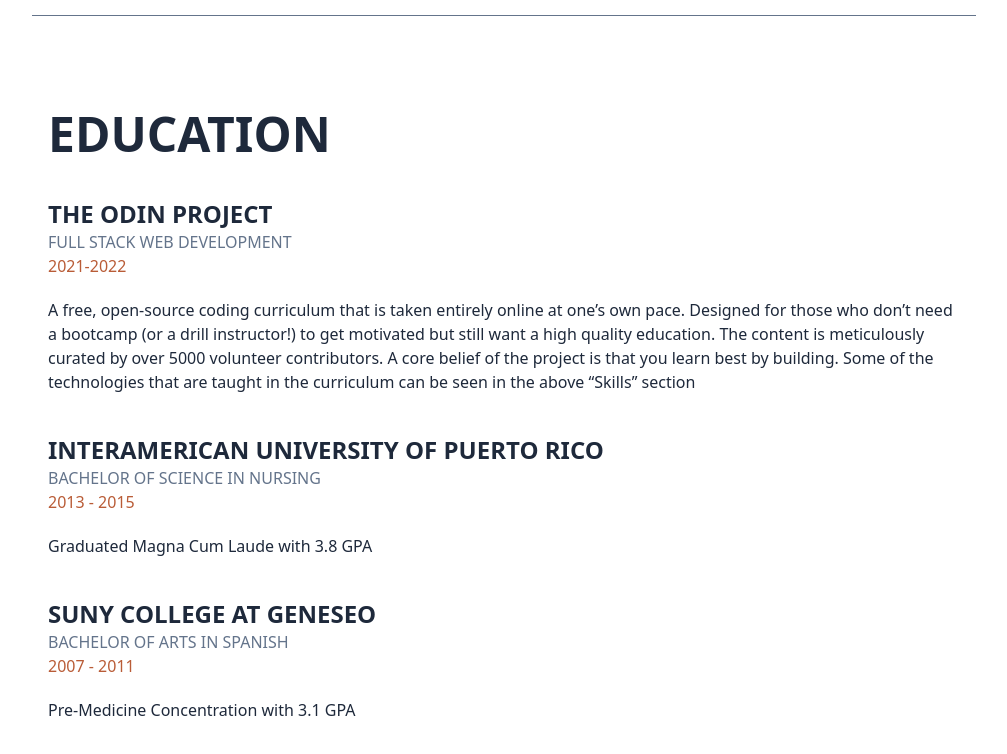
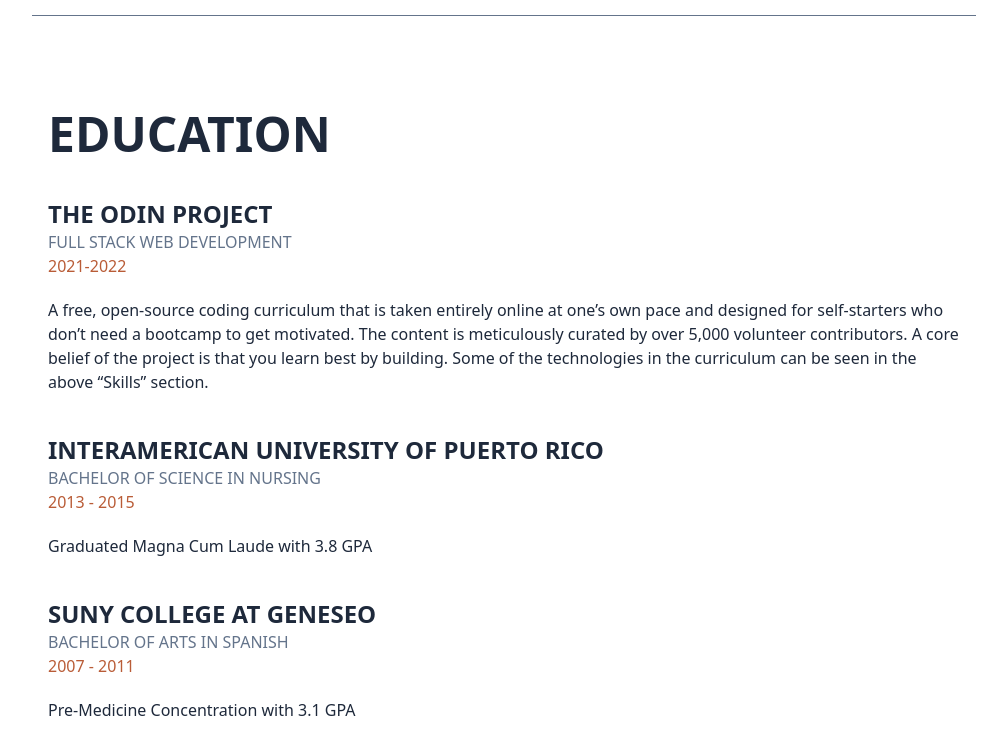
Before and after one commit to mattdimicelli/me, a React (Create React App) app: page / in a window 1280 px wide. Shown: the part 4098-4852 px from the top of the page, without its empty margins (264-1271 px from the left). Built offline with nearby package versions, Linux system fonts and the light colour scheme.

Commit message:
update description of the odin project

```diff
--- a/src/components/Education.js
+++ b/src/components/Education.js
@@ -11,11 +11,10 @@
                 years='2021-2022'
                 details={`
                 A free, open-source coding curriculum that is taken entirely online at one’s own
-                pace.  Designed for those who don’t need a bootcamp (or a drill instructor!) to get
-                motivated but still want a high quality education.  The content is meticulously
-                curated by over 5000 volunteer contributors.  A core belief of the project is that
-                you learn best by building.  Some of the technologies that are taught in the
-                curriculum can be seen in the above “Skills” section`}
+                pace and designed for self-starters who don’t need a bootcamp to get motivated. The
+                content is meticulously curated by over 5,000 volunteer contributors. A core belief
+                of the project is that you learn best by building. Some of the technologies in the
+                curriculum can be seen in the above “Skills” section.`}
                 />
                 <School name='Interamerican University of Puerto Rico'
                 degree='Bachelor of Science in Nursing'
```
